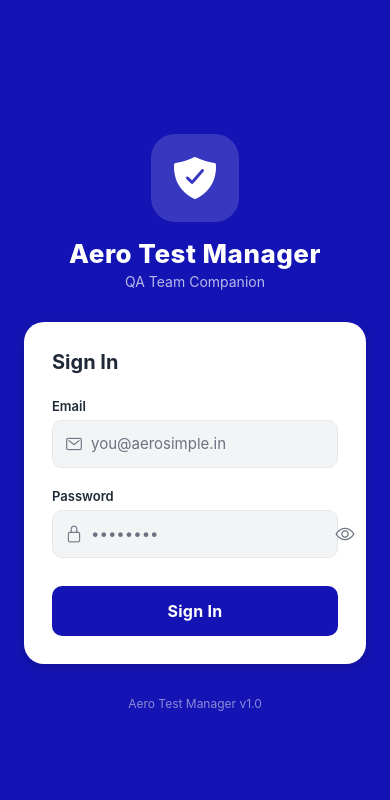
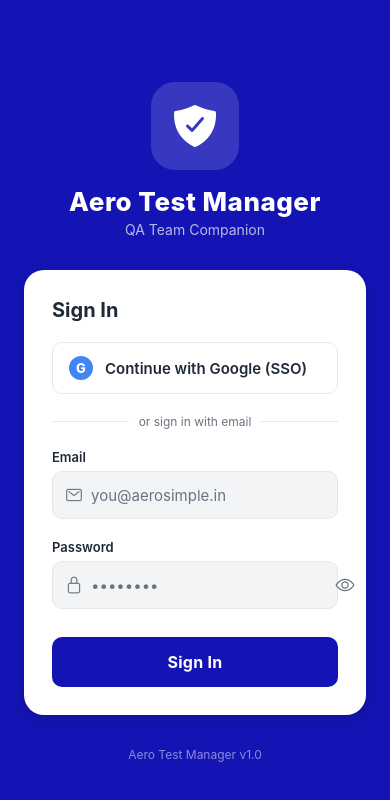
Before and after one commit to jksprasad86/aero-test-manager-mobile, a React Native app: screen /Login in a window 390 px wide. Shown: the top 800 px of the page. Built offline with nearby package versions, Linux system fonts and the light colour scheme.

Commit message:
feat: add Google SSO login via WebView

```diff
--- a/package.json
+++ b/package.json
@@ -22,6 +22,7 @@
     "@react-navigation/native-stack": "^6.11.0",
     "react-native-safe-area-context": "4.10.5",
     "react-native-screens": "3.31.1",
+    "react-native-webview": "13.8.6",
     "axios": "^1.7.7",
     "date-fns": "^3.6.0"
   },
--- a/src/context/AuthContext.jsx
+++ b/src/context/AuthContext.jsx
@@ -45,6 +45,14 @@
     return data;
   }
 
+  // Used by SSO WebView — receives token directly from the callback URL
+  async function loginWithToken(token, user, permissions) {
+    await saveToken(token);
+    await saveUser({ user, permissions });
+    setUser(user);
+    setPermissions(permissions || []);
+  }
+
   async function logout() {
     await clearAll();
     setUser(null);
@@ -56,7 +64,7 @@
   }
 
   return (
-    <AuthContext.Provider value={{ user, permissions, loading, login, logout, hasPermission }}>
+    <AuthContext.Provider value={{ user, permissions, loading, login, loginWithToken, logout, hasPermission }}>
       {children}
     </AuthContext.Provider>
   );
--- a/src/screens/auth/LoginScreen.jsx
+++ b/src/screens/auth/LoginScreen.jsx
@@ -1,20 +1,32 @@
-import React, { useState } from 'react';
+import React, { useState, useRef } from 'react';
 import {
   View, Text, TextInput, TouchableOpacity,
   StyleSheet, ActivityIndicator, Alert,
-  KeyboardAvoidingView, Platform, ScrollView, Image,
+  KeyboardAvoidingView, Platform, ScrollView,
+  Modal, SafeAreaView,
 } from 'react-native';
+import { WebView } from 'react-native-webview';
 import { Ionicons } from '@expo/vector-icons';
 import { useAuth } from '../../context/AuthContext';
 import { COLORS } from '../../config';
+import { API_BASE_URL } from '../../config';
+
+// Base URL of the web app (strip /api suffix)
+const APP_BASE_URL = API_BASE_URL.replace(/\/api$/, '');
+const SSO_START_URL  = `${APP_BASE_URL}/api/auth/google`;
+const SSO_CALLBACK   = `${APP_BASE_URL}/sso-callback`;
 
 export default function LoginScreen() {
-  const { login } = useAuth();
-  const [email,    setEmail]    = useState('');
-  const [password, setPassword] = useState('');
-  const [showPwd,  setShowPwd]  = useState(false);
-  const [loading,  setLoading]  = useState(false);
+  const { login, loginWithToken } = useAuth();
 
+  const [email,      setEmail]      = useState('');
+  const [password,   setPassword]   = useState('');
+  const [showPwd,    setShowPwd]    = useState(false);
+  const [loading,    setLoading]    = useState(false);
+  const [ssoVisible, setSsoVisible] = useState(false);
+  const [ssoLoading, setSsoLoading] = useState(true);
+
+  // ── Email / Password login ─────────────────────────────────────────────────
   async function handleLogin() {
     if (!email.trim() || !password.trim()) {
       Alert.alert('Required', 'Please enter your email and password.');
@@ -31,12 +43,38 @@
     }
   }
 
+  // ── SSO WebView — intercept the callback redirect ─────────────────────────
+  function handleWebViewNavChange(navState) {
+    const { url } = navState;
+    if (!url.startsWith(SSO_CALLBACK)) return;
+
+    // Extract token + user info from query params
+    try {
+      const urlObj   = new URL(url);
+      const token    = urlObj.searchParams.get('token');
+      const name     = urlObj.searchParams.get('name')  || '';
+      const email    = urlObj.searchParams.get('email') || '';
+      const permsRaw = urlObj.searchParams.get('perms') || '[]';
+      const permissions = JSON.parse(decodeURIComponent(permsRaw));
+
+      if (!token) throw new Error('No token in callback');
+
+      setSsoVisible(false);
+      loginWithToken(token, { name, email }, permissions);
+    } catch {
+      setSsoVisible(false);
+      Alert.alert('SSO Failed', 'Could not complete sign-in. Please try again.');
+    }
+  }
+
+  // ── Render ─────────────────────────────────────────────────────────────────
   return (
     <KeyboardAvoidingView
       style={styles.flex}
       behavior={Platform.OS === 'ios' ? 'padding' : 'height'}
     >
       <ScrollView contentContainerStyle={styles.container} keyboardShouldPersistTaps="handled">
+
         {/* Header */}
         <View style={styles.header}>
           <View style={styles.logoBox}>
@@ -49,6 +87,21 @@
         {/* Card */}
         <View style={styles.card}>
           <Text style={styles.cardTitle}>Sign In</Text>
+
+          {/* Google SSO Button */}
+          <TouchableOpacity style={styles.ssoBtn} onPress={() => { setSsoLoading(true); setSsoVisible(true); }}>
+            <View style={styles.googleIcon}>
+              <Text style={styles.googleIconText}>G</Text>
+            </View>
+            <Text style={styles.ssoBtnText}>Continue with Google (SSO)</Text>
+          </TouchableOpacity>
+
+          {/* Divider */}
+          <View style={styles.divider}>
+            <View style={styles.dividerLine} />
+            <Text style={styles.dividerText}>or sign in with email</Text>
+            <View style={styles.dividerLine} />
+          </View>
 
           {/* Email */}
           <View style={styles.fieldWrap}>
@@ -87,7 +140,7 @@
             </View>
           </View>
 
-          {/* Submit */}
+          {/* Email Login Button */}
           <TouchableOpacity style={styles.loginBtn} onPress={handleLogin} disabled={loading}>
             {loading
               ? <ActivityIndicator color="#fff" />
@@ -98,43 +151,83 @@
 
         <Text style={styles.footer}>Aero Test Manager v1.0</Text>
       </ScrollView>
+
+      {/* SSO WebView Modal */}
+      <Modal visible={ssoVisible} animationType="slide" onRequestClose={() => setSsoVisible(false)}>
+        <SafeAreaView style={styles.webViewContainer}>
+          {/* Modal Header */}
+          <View style={styles.webViewHeader}>
+            <Text style={styles.webViewTitle}>Sign in with Google</Text>
+            <TouchableOpacity onPress={() => setSsoVisible(false)} style={styles.webViewClose}>
+              <Ionicons name="close" size={24} color={COLORS.text} />
+            </TouchableOpacity>
+          </View>
+
+          {/* Loading indicator overlay */}
+          {ssoLoading && (
+            <View style={styles.webViewLoading}>
+              <ActivityIndicator size="large" color={COLORS.primary} />
+              <Text style={styles.webViewLoadingText}>Loading Google Sign-In…</Text>
+            </View>
+          )}
+
+          <WebView
+            source={{ uri: SSO_START_URL }}
+            onNavigationStateChange={handleWebViewNavChange}
+            onLoadStart={() => setSsoLoading(true)}
+            onLoadEnd={()   => setSsoLoading(false)}
+            onError={() => {
+              setSsoLoading(false);
+              setSsoVisible(false);
+              Alert.alert('Error', 'Could not load Google Sign-In. Check your connection.');
+            }}
+            style={ssoLoading ? { opacity: 0 } : { flex: 1 }}
+            javaScriptEnabled
+            domStorageEnabled
+          />
+        </SafeAreaView>
+      </Modal>
     </KeyboardAvoidingView>
   );
 }
 
 const styles = StyleSheet.create({
-  flex:       { flex: 1, backgroundColor: COLORS.primary },
-  container:  { flexGrow: 1, justifyContent: 'center', padding: 24 },
-  header:     { alignItems: 'center', marginBottom: 32 },
-  logoBox:    {
-    width: 88, height: 88, borderRadius: 24,
-    backgroundColor: 'rgba(255,255,255,0.15)',
-    justifyContent: 'center', alignItems: 'center', marginBottom: 16,
-  },
-  appName:    { fontSize: 26, fontWeight: '800', color: '#fff', letterSpacing: 0.5 },
-  tagline:    { fontSize: 14, color: 'rgba(255,255,255,0.7)', marginTop: 4 },
-  card:       {
-    backgroundColor: COLORS.surface, borderRadius: 20,
-    padding: 28, elevation: 8,
-    shadowColor: '#000', shadowOffset: { width: 0, height: 4 },
-    shadowOpacity: 0.15, shadowRadius: 12,
-  },
-  cardTitle:  { fontSize: 20, fontWeight: '700', color: COLORS.text, marginBottom: 24 },
-  fieldWrap:  { marginBottom: 20 },
-  label:      { fontSize: 13, fontWeight: '600', color: COLORS.text, marginBottom: 6 },
-  inputRow:   {
-    flexDirection: 'row', alignItems: 'center',
-    borderWidth: 1.5, borderColor: COLORS.border, borderRadius: 10,
-    backgroundColor: COLORS.background, paddingHorizontal: 12, height: 48,
-  },
-  inputIcon:  { marginRight: 8 },
-  input:      { flex: 1, fontSize: 15, color: COLORS.text },
-  eyeBtn:     { padding: 4 },
-  loginBtn:   {
-    backgroundColor: COLORS.primary, borderRadius: 10,
-    height: 50, justifyContent: 'center', alignItems: 'center', marginTop: 8,
-    elevation: 3,
-  },
-  loginBtnText: { color: '#fff', fontSize: 16, fontWeight: '700', letterSpacing: 0.3 },
-  footer:     { textAlign: 'center', color: 'rgba(255,255,255,0.5)', marginTop: 32, fontSize: 12 },
+  flex:              { flex: 1, backgroundColor: COLORS.primary },
+  container:         { flexGrow: 1, justifyContent: 'center', padding: 24 },
+
+  header:            { alignItems: 'center', marginBottom: 32 },
+  logoBox:           { width: 88, height: 88, borderRadius: 24, backgroundColor: 'rgba(255,255,255,0.15)', justifyContent: 'center', alignItems: 'center', marginBottom: 16 },
+  appName:           { fontSize: 26, fontWeight: '800', color: '#fff', letterSpacing: 0.5 },
+  tagline:           { fontSize: 14, color: 'rgba(255,255,255,0.7)', marginTop: 4 },
+
+  card:              { backgroundColor: COLORS.surface, borderRadius: 20, padding: 28, elevation: 8, shadowColor: '#000', shadowOffset: { width: 0, height: 4 }, shadowOpacity: 0.15, shadowRadius: 12 },
+  cardTitle:         { fontSize: 20, fontWeight: '700', color: COLORS.text, marginBottom: 20 },
+
+  ssoBtn:            { flexDirection: 'row', alignItems: 'center', borderWidth: 1.5, borderColor: COLORS.border, borderRadius: 10, paddingVertical: 13, paddingHorizontal: 16, marginBottom: 20, backgroundColor: COLORS.surface },
+  googleIcon:        { width: 24, height: 24, borderRadius: 12, backgroundColor: '#4285F4', justifyContent: 'center', alignItems: 'center', marginRight: 12 },
+  googleIconText:    { color: '#fff', fontWeight: '800', fontSize: 13 },
+  ssoBtnText:        { fontSize: 15, fontWeight: '600', color: COLORS.text },
+
+  divider:           { flexDirection: 'row', alignItems: 'center', marginBottom: 20 },
+  dividerLine:       { flex: 1, height: 1, backgroundColor: COLORS.border },
+  dividerText:       { marginHorizontal: 10, fontSize: 12, color: COLORS.textMuted },
+
+  fieldWrap:         { marginBottom: 20 },
+  label:             { fontSize: 13, fontWeight: '600', color: COLORS.text, marginBottom: 6 },
+  inputRow:          { flexDirection: 'row', alignItems: 'center', borderWidth: 1.5, borderColor: COLORS.border, borderRadius: 10, backgroundColor: COLORS.background, paddingHorizontal: 12, height: 48 },
+  inputIcon:         { marginRight: 8 },
+  input:             { flex: 1, fontSize: 15, color: COLORS.text },
+  eyeBtn:            { padding: 4 },
+
+  loginBtn:          { backgroundColor: COLORS.primary, borderRadius: 10, height: 50, justifyContent: 'center', alignItems: 'center', marginTop: 8, elevation: 3 },
+  loginBtnText:      { color: '#fff', fontSize: 16, fontWeight: '700', letterSpacing: 0.3 },
+
+  footer:            { textAlign: 'center', color: 'rgba(255,255,255,0.5)', marginTop: 32, fontSize: 12 },
+
+  webViewContainer:  { flex: 1, backgroundColor: COLORS.surface },
+  webViewHeader:     { flexDirection: 'row', alignItems: 'center', justifyContent: 'space-between', paddingHorizontal: 16, paddingVertical: 12, borderBottomWidth: 1, borderBottomColor: COLORS.border },
+  webViewTitle:      { fontSize: 16, fontWeight: '700', color: COLORS.text },
+  webViewClose:      { padding: 4 },
+  webViewLoading:    { ...StyleSheet.absoluteFillObject, justifyContent: 'center', alignItems: 'center', backgroundColor: COLORS.surface, zIndex: 10 },
+  webViewLoadingText:{ marginTop: 12, color: COLORS.textMuted, fontSize: 14 },
 });
```
Also changed, not shown: 1 other file (tests, documents, lock files or other folders).
